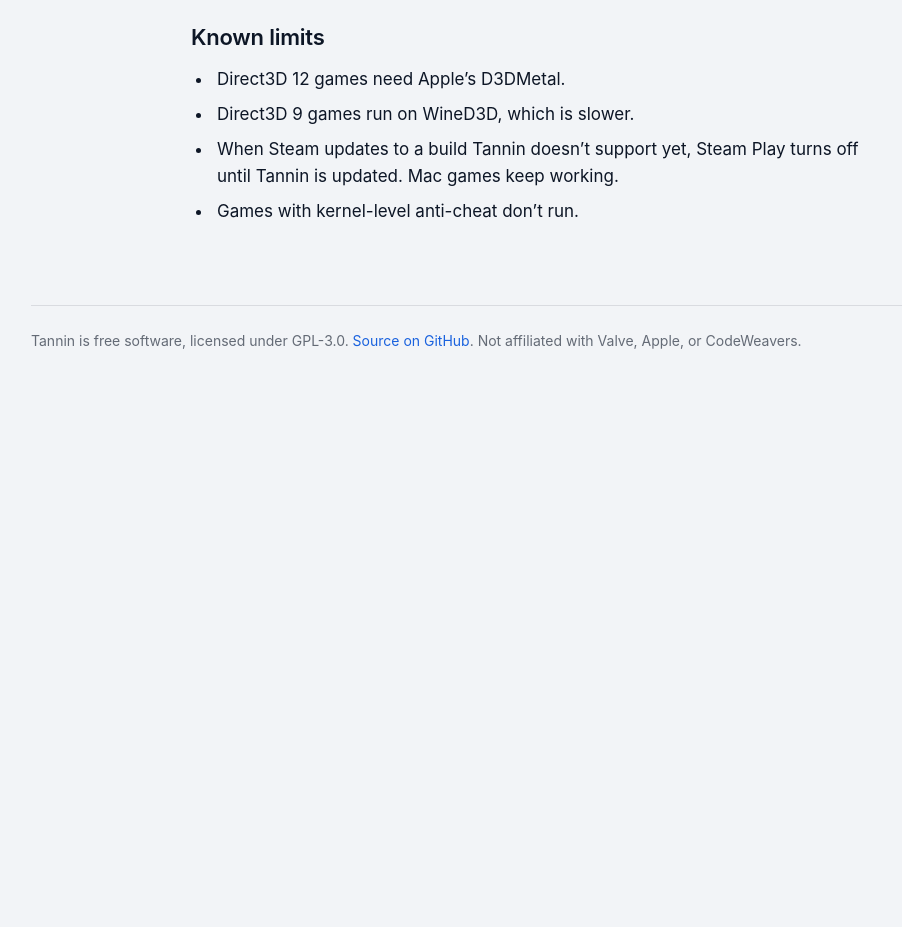
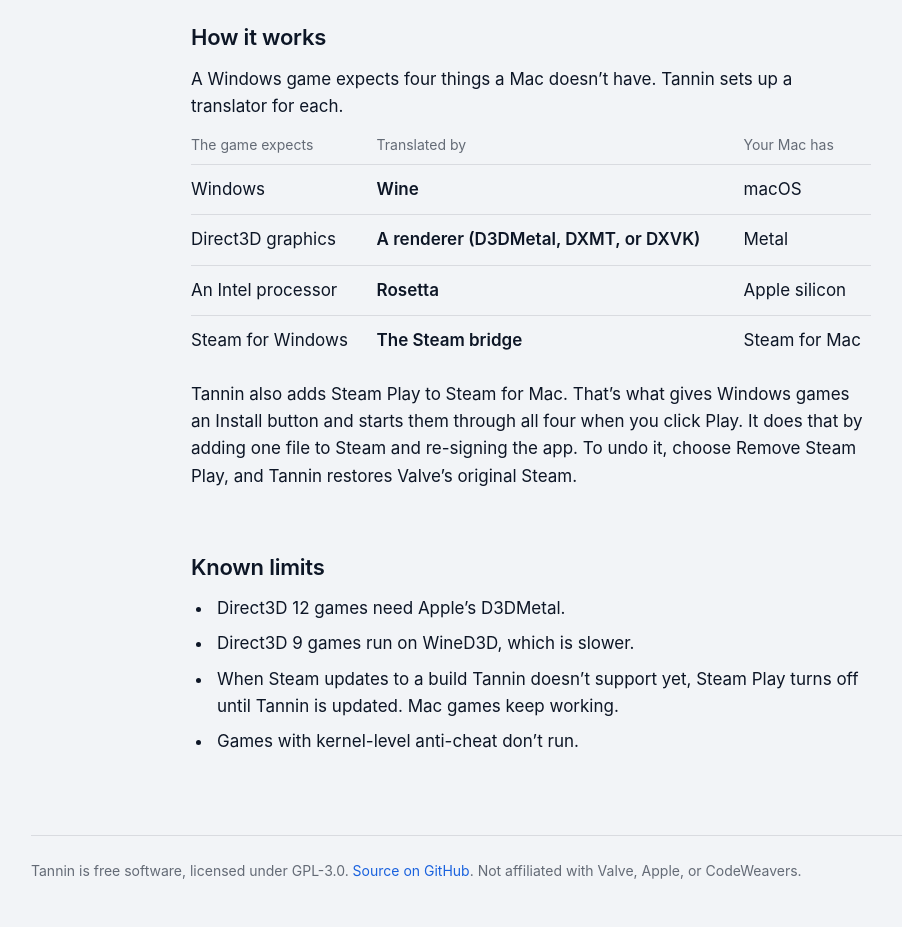
Before and after one commit to lantelyes/tannin, a plain HTML site: page docs/index.html in a window 1280 px wide. Shown: the part 1660-2587 px from the top of the page, without its empty margins (109-1011 px from the left). Before the commit the page ends 2057 px from the top, so only its background shows below. Drawn offline with Linux system fonts and the light colour scheme.

Commit message:
Add a "How it works" section to the website and the README
A table of what a Windows game expects, what translates it, and what
the Mac has, followed by one sentence on what Tannin changes in Steam
and how to undo it.

Co-Authored-By: Claude Fable 5.2 <noreply@anthropic.com>
Claude-Session: https://claude.ai/code/session_016VVHjmvDeBvCfJ9GBQeFgj

```diff
--- a/docs/index.html
+++ b/docs/index.html
@@ -51,6 +51,25 @@
     </section>
 
     <section>
+      <h2>How it works</h2>
+      <p>A Windows game expects four things a Mac doesn’t have. Tannin sets up a translator for each.</p>
+      <div class="pairs">
+        <table>
+          <thead>
+            <tr><th scope="col">The game expects</th><th scope="col">Translated by</th><th scope="col">Your Mac has</th></tr>
+          </thead>
+          <tbody>
+            <tr><td>Windows</td><td>Wine</td><td>macOS</td></tr>
+            <tr><td>Direct3D graphics</td><td>A renderer (D3DMetal, DXMT, or DXVK)</td><td>Metal</td></tr>
+            <tr><td>An Intel processor</td><td>Rosetta</td><td>Apple silicon</td></tr>
+            <tr><td>Steam for Windows</td><td>The Steam bridge</td><td>Steam for Mac</td></tr>
+          </tbody>
+        </table>
+      </div>
+      <p>Tannin also adds Steam Play to Steam for Mac. That’s what gives Windows games an Install button and starts them through all four when you click Play. It does that by adding one file to Steam and re-signing the app. To undo it, choose Remove Steam Play, and Tannin restores Valve’s original Steam.</p>
+    </section>
+
+    <section>
       <h2>Known limits</h2>
       <ul>
         <li>Direct3D 12 games need Apple’s D3DMetal.</li>
--- a/docs/site.css
+++ b/docs/site.css
@@ -71,6 +71,14 @@ p { margin: 0 0 14px; }
 ol, ul { margin: 0 0 14px; padding-left: 22px; }
 li { margin-bottom: 8px; padding-left: 4px; }
 
+/* How it works: what the game expects, what translates it, what the Mac has */
+.pairs { margin: 4px 0 16px; overflow-x: auto; }
+.pairs table { width: 100%; border-collapse: collapse; }
+.pairs th { padding: 0 14px 8px 0; font-size: 14px; font-weight: 400; color: var(--mute); text-align: left; }
+.pairs td { padding: 11px 14px 11px 0; border-top: 1px solid var(--line); vertical-align: top; }
+.pairs td:nth-child(2) { font-weight: 600; }
+.pairs th:last-child, .pairs td:last-child { padding-right: 0; }
+
 .foot { margin-top: 80px; padding: 24px 0 44px; border-top: 1px solid var(--line); font-size: 14px; line-height: 1.6; color: var(--mute); }
 
 /* What's New: version and date on the left, what changed on the right */
```
Also changed, not shown: 1 other file.
